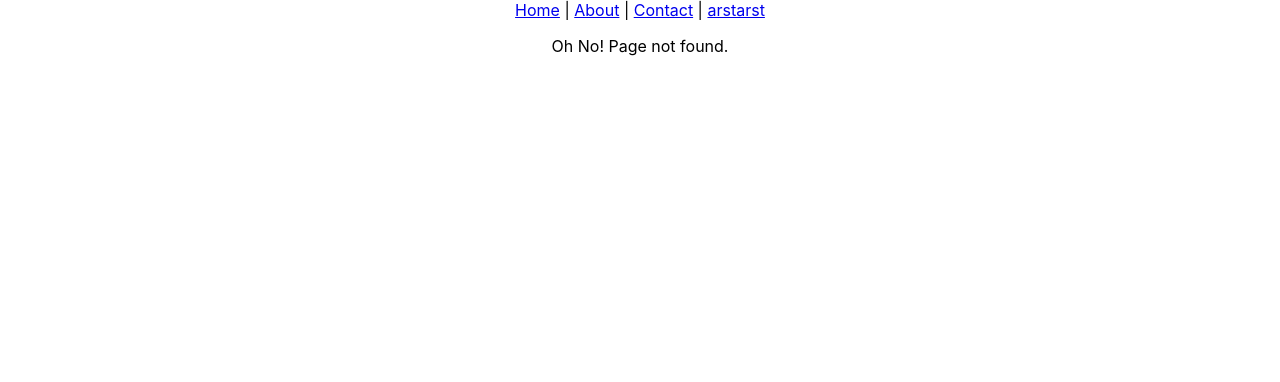
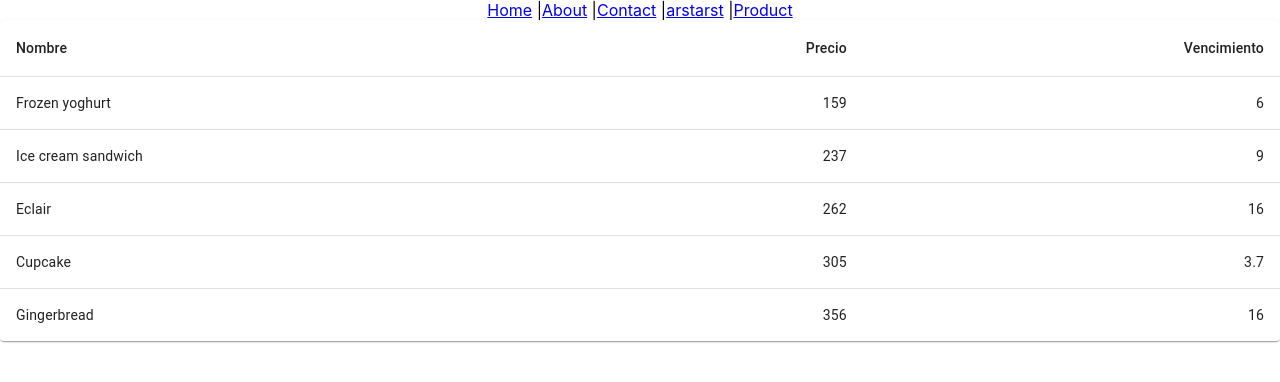
Before and after one commit to RockFercho/client-store, a React (Create React App) app: page /product in a window 1280 px wide. Before the commit this address had no page. Shown: the top 382 px of the page. Built offline with nearby package versions, Linux system fonts and the light colour scheme.

Commit message:
dia27 refactorizado estructura basica, instalado mu, y creado el componente producto para obtener datos, implementacion de tabla simple en product

```diff
--- a/package.json
+++ b/package.json
@@ -3,6 +3,9 @@
   "version": "0.1.0",
   "private": true,
   "dependencies": {
+    "@emotion/react": "^11.9.0",
+    "@emotion/styled": "^11.8.1",
+    "@mui/material": "^5.6.4",
     "@testing-library/jest-dom": "^5.16.4",
     "@testing-library/react": "^13.1.1",
     "@testing-library/user-event": "^13.5.0",
--- a/src/App.js
+++ b/src/App.js
@@ -3,10 +3,14 @@ import {
   BrowserRouter as Router,
   Routes,
   Route,
-  Link,
-  useLocation,
-  useParams,
 } from "react-router-dom";
+
+import Nav from "./components/Nav";
+import Home from "./components/Home";
+import Contact from "./components/Contact";
+import About from "./components/About";
+import NotFound from './components/NotFound';
+import GetProduct from './components/GetProduct';
 
 function App() {
   return (
@@ -17,6 +21,7 @@ function App() {
       <Routes>
         <Route path="/" exact element={<Home/>} />
         <Route path="/about" element={<About/>} />
+        <Route path="/product" element={<GetProduct/>} />
         <Route path="/contact/:country" element={<Contact/>} />
         <Route path="*" element={<NotFound/>} />
       </Routes>
@@ -25,31 +30,4 @@ function App() {
   );
 }
 
-function Nav() {
-    return (
-      <>
-        <Link to="/">Home</Link> | <Link to="/about?name=jamis">About</Link> | <Link to="/contact/us">Contact</Link> | <Link to="/arstrast">arstarst</Link>
-      </>
-    );
-  }
-
-  function Home() {
-    return <p>Home Page Content</p>;
-  }
-
-  function About() {
-    var params = new URLSearchParams(useLocation().search);
-    var name = params.get("name");
-    return <p>About Page content for {name}</p>;
-  }
-
-  function Contact() {
-    var params = useParams();
-    return <p>Contact Page content for {params.country}</p>;
-  }
-
-  function NotFound() {
-    return <p>Oh No! Page not found.</p>;
-  }
-
 export default App;
--- /dev/null
+++ b/src/components/About/index.js
@@ -0,0 +1,11 @@
+import {
+  useLocation,
+} from "react-router-dom";
+
+function About() {
+  var params = new URLSearchParams(useLocation().search);
+  var name = params.get("name");
+  return <p>About Page content for {name}</p>;
+}
+
+export default About;
--- /dev/null
+++ b/src/components/Contact/index.js
@@ -0,0 +1,10 @@
+import {
+  useParams,
+} from "react-router-dom";
+
+function Contact() {
+  var params = useParams();
+  return <p>Contact Page content for {params.country}</p>;
+}
+
+export default Contact;
--- /dev/null
+++ b/src/components/GetProduct/index.js
@@ -0,0 +1,50 @@
+import * as React from 'react';
+import Table from '@mui/material/Table';
+import TableBody from '@mui/material/TableBody';
+import TableCell from '@mui/material/TableCell';
+import TableContainer from '@mui/material/TableContainer';
+import TableHead from '@mui/material/TableHead';
+import TableRow from '@mui/material/TableRow';
+import Paper from '@mui/material/Paper';
+
+function createData(name, calories, fat, carbs, protein) {
+  return { name, calories, fat, carbs, protein };
+}
+
+const rows = [
+  createData('Frozen yoghurt', 159, 6.0, 24, 4.0),
+  createData('Ice cream sandwich', 237, 9.0, 37, 4.3),
+  createData('Eclair', 262, 16.0, 24, 6.0),
+  createData('Cupcake', 305, 3.7, 67, 4.3),
+  createData('Gingerbread', 356, 16.0, 49, 3.9),
+];
+
+export default function GetProduct() {
+  return (
+    <TableContainer component={Paper}>
+      <Table sx={{ minWidth: 650 }} aria-label="simple table">
+        <TableHead>
+          <TableRow>
+            <TableCell>Nombre</TableCell>
+            <TableCell align="right">Precio</TableCell>
+            <TableCell align="right">Vencimiento</TableCell>
+          </TableRow>
+        </TableHead>
+        <TableBody>
+          {rows.map((row) => (
+            <TableRow
+              key={row.name}
+              sx={{ '&:last-child td, &:last-child th': { border: 0 } }}
+            >
+              <TableCell component="th" scope="row">
+                {row.name}
+              </TableCell>
+              <TableCell align="right">{row.calories}</TableCell>
+              <TableCell align="right">{row.fat}</TableCell>
+            </TableRow>
+          ))}
+        </TableBody>
+      </Table>
+    </TableContainer>
+  );
+}
--- /dev/null
+++ b/src/components/Home/index.js
@@ -0,0 +1,5 @@
+function Home() {
+  return <p>Home Page Content</p>;
+}
+
+export default Home;
--- /dev/null
+++ b/src/components/Nav/index.js
@@ -0,0 +1,17 @@
+import {
+  Link
+} from "react-router-dom";
+
+function Nav() {
+  return (
+    <>
+      <Link to="/">Home</Link> |
+      <Link to="/about?name=jamis">About</Link> |
+      <Link to="/contact/us">Contact</Link> |
+      <Link to="/arstrast">arstarst</Link> |
+      <Link to="/product">Product</Link>
+    </>
+  );
+}
+
+export default Nav;
--- /dev/null
+++ b/src/components/NotFound/index.js
@@ -0,0 +1,5 @@
+function NotFound() {
+  return <p>Oh No! Page not found.</p>;
+}
+
+export default NotFound;
```
